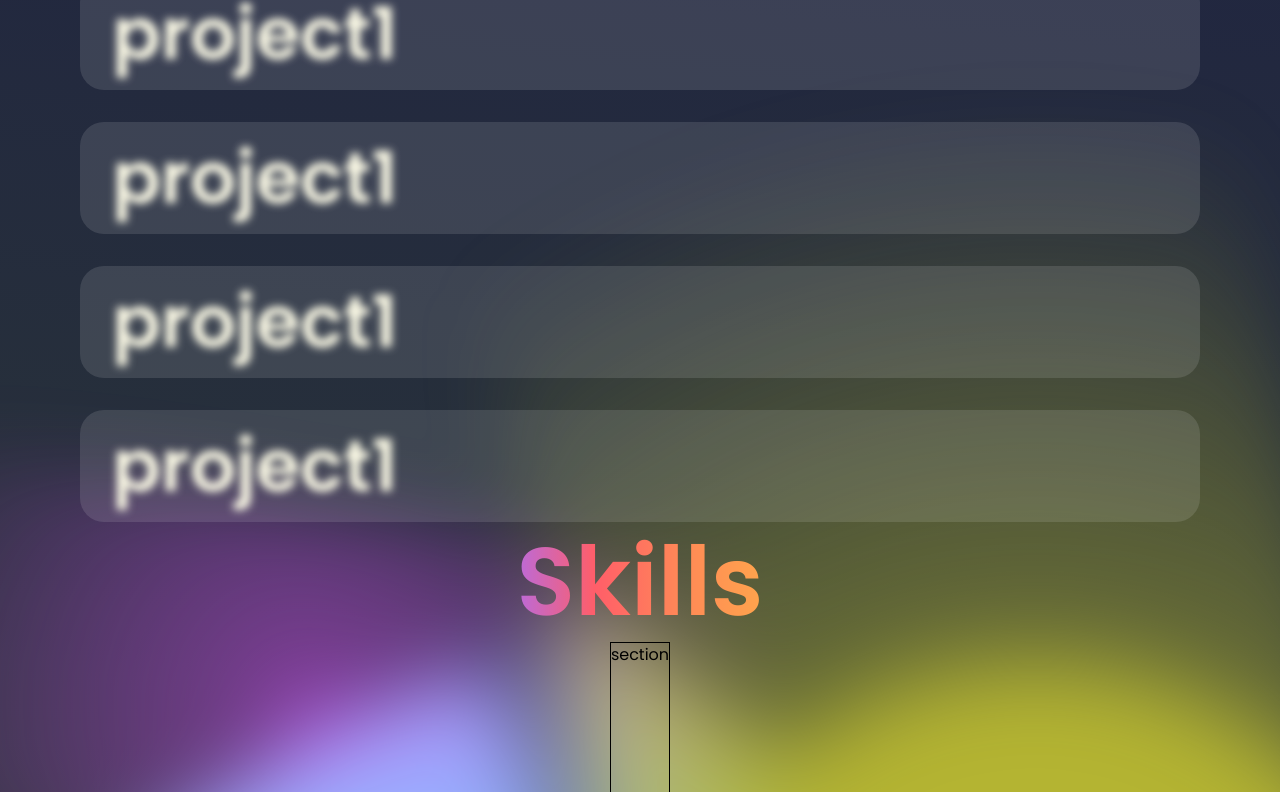
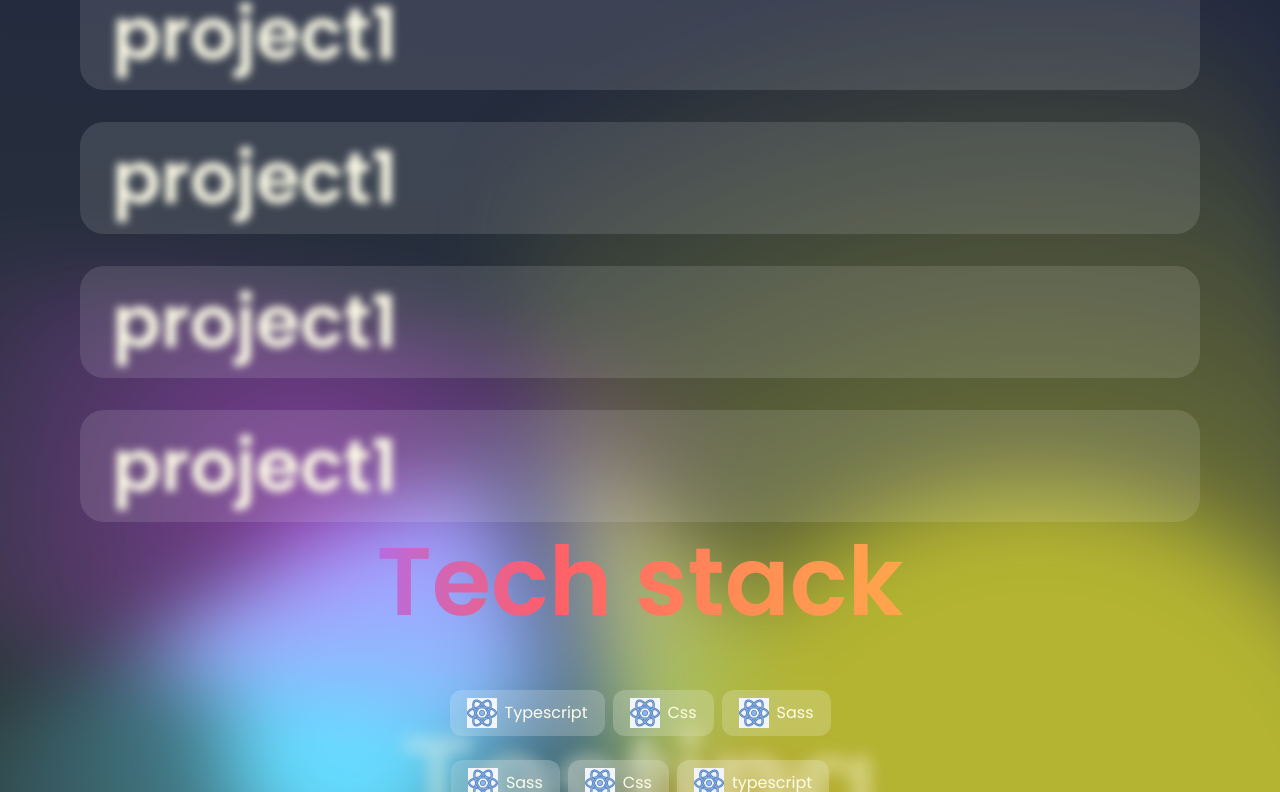
Before and after one commit to p6te/portfolio-website, a Next.js app: page / in a window 1280 px wide. Shown: the part 2008-2800 px from the top of the page. Built offline with nearby package versions, Linux system fonts and the light colour scheme.

Commit message:
feature: add structure of tech stack section

```diff
--- a/src/components/Sections/Projects.tsx
+++ b/src/components/Sections/Projects.tsx
@@ -4,7 +4,7 @@ import ProjectsList from "../ProjectsList";
 
 export default function Projects() {
   return (
-    <SectionLayout title="Projects ">
+    <SectionLayout title="Projects">
       <ProjectsList />
     </SectionLayout>
   );
--- a/src/components/Sections/Skills.tsx
+++ b/src/components/Sections/Skills.tsx
@@ -1,10 +1,93 @@
-import React from "react";
+"use client";
+import React, { useState } from "react";
 import SectionLayout from "./SectionLayout";
+import reactIcon from "@/assets/technologies/reactIcon.png";
+import { StaticImport } from "next/dist/shared/lib/get-img-props";
+import { motion } from "framer-motion";
+import Image from "next/image";
+
+type Skills = { name: string; srcIcon: string | StaticImport }[];
+
+type Technologies = { name: string; skills: Skills }[];
+
+const technologies: Technologies = [
+  {
+    name: "Languages",
+    skills: [
+      { name: "Typescript", srcIcon: reactIcon },
+      { name: "Css", srcIcon: reactIcon },
+      { name: "Sass", srcIcon: reactIcon },
+    ],
+  },
+  {
+    name: "UI styling",
+    skills: [
+      { name: "Sass", srcIcon: reactIcon },
+      { name: "Css", srcIcon: reactIcon },
+      { name: "typescript", srcIcon: reactIcon },
+    ],
+  },
+  {
+    name: "Libraries",
+    skills: [
+      { name: "Css", srcIcon: reactIcon },
+      { name: "typescript", srcIcon: reactIcon },
+      { name: "typescript", srcIcon: reactIcon },
+    ],
+  },
+];
 
 export default function Skills() {
+  const [hoveredTechnology, setHoveredTechnology] = useState("Testing");
+
   return (
-    <SectionLayout title="Skills" id="skills">
-      <div className="h-screen border border-black text-black">section</div>
+    <SectionLayout title="Tech stack" id="skills">
+      <div className="relative mb-40 mt-10">
+        <motion.ul className="flex flex-col items-center justify-center gap-2">
+          {technologies.map((technology, index) => {
+            return (
+              <motion.li
+                onHoverStart={() => setHoveredTechnology(technology.name)}
+                onHoverEnd={() => setHoveredTechnology("")}
+                key={index}
+                className="flex w-min items-center justify-center gap-2 rounded-xl  px-4 py-2 "
+              >
+                {technology.skills.map((skill, index) => {
+                  return (
+                    <motion.div
+                      key={index}
+                      className={`flex items-center justify-center gap-2 rounded-xl   bg-white  px-8 py-2  backdrop-blur ${
+                        technology.name === hoveredTechnology
+                          ? " bg-opacity-40"
+                          : "bg-opacity-20"
+                      }`}
+                      variants={{
+                        initial: { background: "rgba(255, 255, 255, 0.2)" },
+                        hover: { background: "rgba(255, 255, 255, 0.4)" },
+                      }}
+                      animate={
+                        technology.name === hoveredTechnology
+                          ? "hover"
+                          : "initial"
+                      }
+                    >
+                      <Image
+                        src={skill.srcIcon}
+                        alt={skill.name}
+                        className="bg-slate-100"
+                      />
+                      <span>{skill.name}</span>
+                    </motion.div>
+                  );
+                })}
+              </motion.li>
+            );
+          })}
+        </motion.ul>
+        <motion.div className="pointer-events-none absolute left-0 top-0 z-[-1] flex h-full w-full items-center justify-center whitespace-nowrap text-9xl font-semibold opacity-40 blur">
+          {hoveredTechnology}
+        </motion.div>
+      </div>
     </SectionLayout>
   );
 }
```
Also changed, not shown: src/assets/technologies/reactIcon.png (added).
